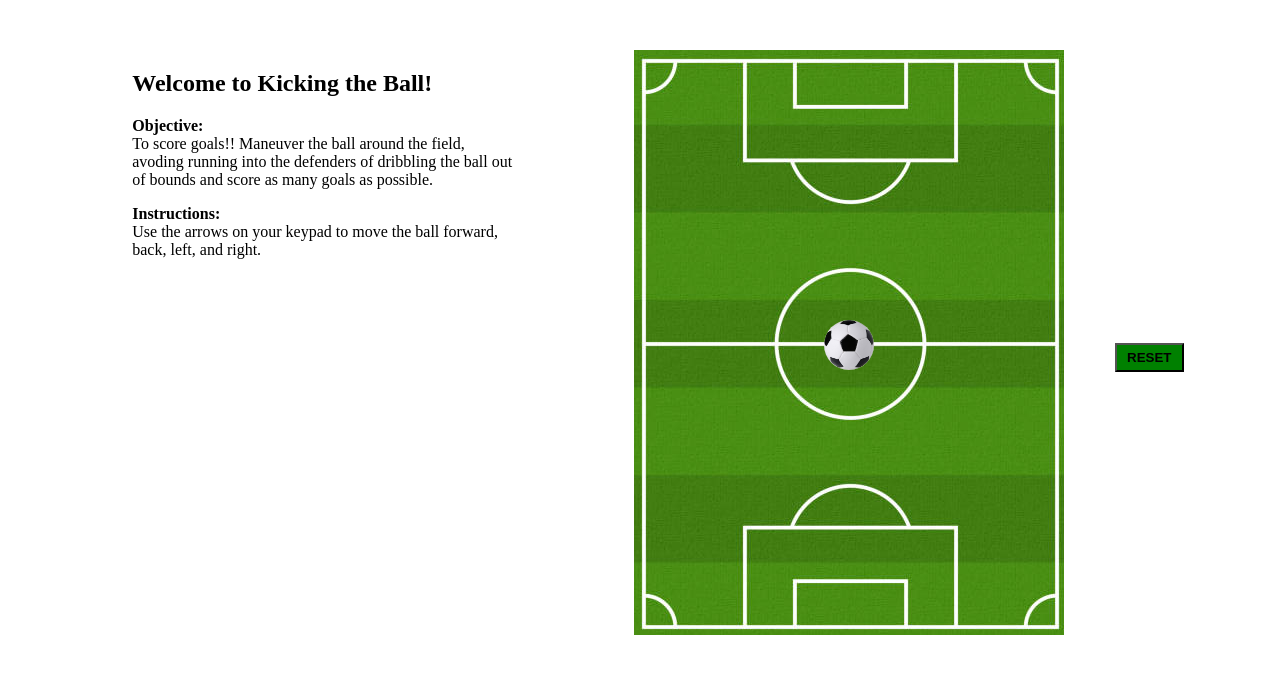
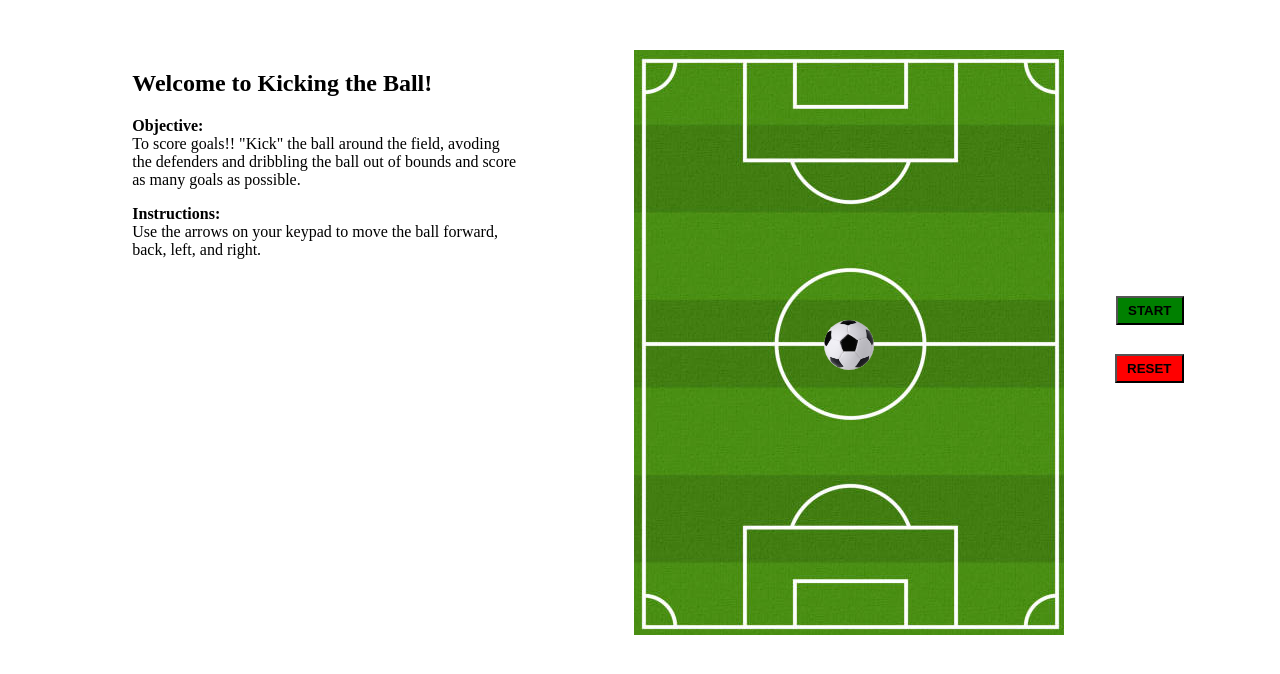
Before and after one commit to Kmlove/kicking-the-ball, a plain HTML site: page index.html in a window 1280 px wide. Drawn offline with Linux system fonts and the light colour scheme.

Commit message:
Adds a start button and updates button styles.

```diff
--- a/index.html
+++ b/index.html
@@ -12,12 +12,13 @@
     <div id="containerDiv">
         <div id="instructions">
             <h2>Welcome to Kicking the Ball!</h2>
-            <p><span class="bold">Objective:</span><br> To score goals!! Maneuver the ball around the field, avoding running into the defenders of dribbling the ball out of bounds and score as many goals as possible.</p>
+            <p><span class="bold">Objective:</span><br> To score goals!! "Kick" the ball around the field, avoding the defenders and dribbling the ball out of bounds and score as many goals as possible.</p>
             <p><span class="bold">Instructions:</span><br>Use the arrows on your keypad to move the ball forward, back, left, and right.</p>
         </div>
 
         <div id="field">
             <img id="ball" src="images/Soccer Ball.png" alt="Soccer Ball">
+            <button id="start">START</button>
             <button id="reset">RESET</button>
         </div>
     </div>
--- a/script.js
+++ b/script.js
@@ -1,5 +1,6 @@
 const ball = document.getElementById("ball");
 const resetBtn = document.getElementById("reset");
+const startBtn = document.getElementById("start");
 
 ball.style.left = "190px";
 ball.style.top = "270px";
@@ -72,9 +73,16 @@ function moveBall(event) {
     }
 }
 
-document.addEventListener("keydown", moveBall);
+function removeMoveBall() {
+    document.removeEventListener("keydown", moveBall);
+}
 
-resetBtn.addEventListener("click", function(){
+startBtn.addEventListener("click", function () {
+    document.addEventListener("keydown", moveBall);
+});
+
+resetBtn.addEventListener("click", function () {
     ball.style.top = "270px";
     ball.style.left = "190px";
+    removeMoveBall();
 });
--- a/styles.css
+++ b/styles.css
@@ -40,17 +40,31 @@ h1{
 
 button{
     position: absolute;
-    top: 50%;
-    right: -120px;
     padding: 5px 10px;
     cursor: pointer;
-    background-color: green;
     font-weight: bold;
 }
 
-button:hover {
+#reset{
+    top: 52%;
+    right: -120px;
+    background-color: red;
+}
+
+#start{
+    top: 42%;
+    right: -120px;
+    background-color: green;
+}
+
+#reset:hover {
+    background-color: rgb(236, 154, 154);
+}
+
+#start:hover {
     background-color: lightgreen;
 }
+
 .bold{
     font-weight: bold;
 }
```
